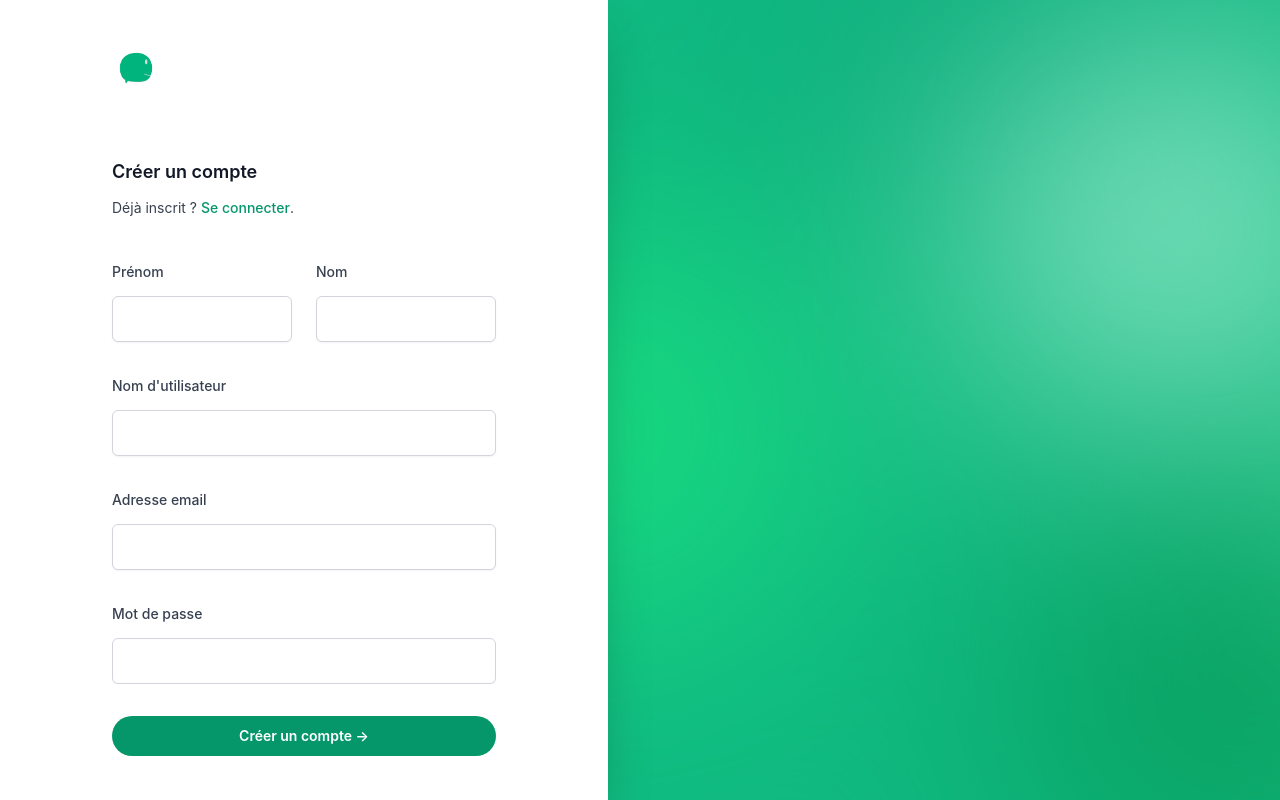
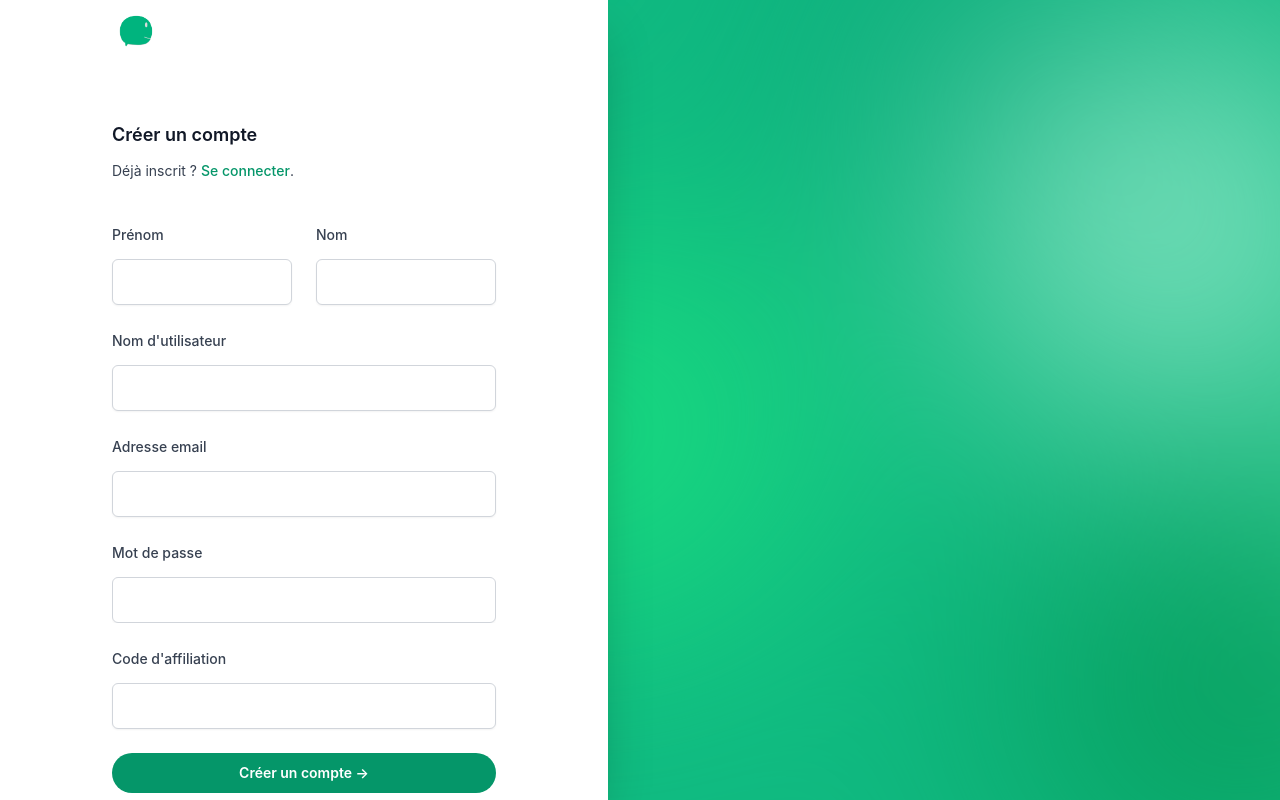
Before and after one commit to baramex/chatblast-website, a React (Create React App) app: page /register in a window 1280 px wide. Built offline with nearby package versions, Linux system fonts and the light colour scheme.

Commit message:
no entries invoices + referral code: checkout + register

```diff
--- a/src/components/Dashboard/InvoiceTab.jsx
+++ b/src/components/Dashboard/InvoiceTab.jsx
@@ -48,6 +48,7 @@ export default function InvoiceTab({ data, setData, addAlert }) {
                             </td>
                         </tr>
                     ))}
+                    {data.invoices?.length === 0 && <tr><td colSpan="5" className="py-4 px-3 text-center text-gray-600 text-sm">Aucune facture pour le moment.</td></tr>}
                 </tbody>
             </table>
         </div>
--- a/src/components/Misc/Checkout.jsx
+++ b/src/components/Misc/Checkout.jsx
@@ -156,7 +156,7 @@ export default function CheckoutModal({ open, user, data, setData, addAlert, def
                 <div className="fixed inset-0 bg-gray-700 bg-opacity-75 backdrop-blur-sm transition-opacity" />
             </Transition.Child>
 
-            <div className="fixed inset-0 z-10 overflow-y-auto">
+            <div className="fixed inset-0 overflow-y-auto">
                 <div className="flex min-h-full items-end justify-center p-4 text-center sm:items-center sm:p-0">
                     <Transition.Child
                         as={Fragment}
@@ -176,7 +176,7 @@ export default function CheckoutModal({ open, user, data, setData, addAlert, def
                                 <div className="mt-4 grid grid-cols-1 gap-y-6 sm:grid-cols-2 md:grid-cols-4 sm:gap-x-4">
                                     {plans.map((p) => <RadioOption key={p.id} plan={p} firstSubscription={firstSubscription} />)}
                                 </div>
-                                {firstSubscription && <p className="text-xs text-gray-600 mt-2 ml-1">Période d'essaie <u>sans engagement</u> et uniquement pour la première commande.</p>}
+                                <p className="text-xs text-gray-600 mt-2 ml-1">Période d'essaie {firstSubscription && <><u>sans engagement</u> et</>} uniquement pour la première commande.</p>
 
                                 {plan?.id !== "custom" && <div className="flex flex-wrap gap-5 items-center mt-6">
                                     <div className="ml-1 text-sm">
@@ -222,16 +222,28 @@ export default function CheckoutModal({ open, user, data, setData, addAlert, def
                                             <dd>{formatDate(Date.now() + (plan?.badge ? 1000 * 60 * 60 * 24 * 7 : 0))}</dd>
                                         </div>
                                     </dl>
-                                    {firstSubscription &&
-                                        <div className="px-2 mt-4 flex items-center gap-6">
-                                            <label htmlFor="referral-code" className="block text-sm font-medium text-gray-700">
-                                                Code de parrainage
+                                    <div className="grid grid-cols-1 sm:grid-cols-2 mt-7 gap-8">
+                                        {firstSubscription &&
+                                            <div className="px-2 lg:flex items-center gap-6">
+                                                <label htmlFor="referralCode" className="block mb-3 lg:mb-0 text-sm font-medium text-gray-700">
+                                                    Code d'affiliation
+                                                </label>
+                                                <TextField
+                                                    id="referralCode"
+                                                    disabled={user?.referralCode}
+                                                    defaultValue={user?.referralCode}
+                                                />
+                                            </div>
+                                        }
+                                        <div className="px-2 lg:flex items-center gap-6">
+                                            <label htmlFor="coupon" className="block mb-3 lg:mb-0 text-sm font-medium text-gray-700">
+                                                Code promo
                                             </label>
                                             <TextField
-                                                id="referralCode"
+                                                id="coupon"
                                             />
                                         </div>
-                                    }
+                                    </div>
                                 </div>
                                 <form className="flex flex-col gap-1 items-center mt-8" onSubmit={e => handleSubmit(e, plan, modulesChecked, additionalSites, addAlert)}>
                                     <Button
--- a/src/components/Misc/Fields.jsx
+++ b/src/components/Misc/Fields.jsx
@@ -5,7 +5,7 @@ import { useEffect, useState } from 'react';
 import Tooltip from './Tooltip';
 
 const formClasses =
-    'block w-full bg-white [[changed_&]]:border-blue-400 focus:[[changed_&]]:border-blue-500 [&:not([empty])]:invalid:border-red-500 [&:not([empty])]:invalid:focus:border-red-600 appearance-none shadow-sm rounded-md border border-gray-300 px-3 py-2.5 text-gray-900 placeholder-gray-400 focus:border-emerald-500 focus:outline-none focus:ring-0 sm:text-sm'
+    'block w-full bg-white [[changed_&]]:border-blue-400 focus:[[changed_&]]:border-blue-500 [&:not([empty])]:invalid:border-red-500 [&:not([empty])]:invalid:focus:border-red-600 disabled:cursor-not-allowed disabled:bg-gray-50 disabled:text-gray-500 appearance-none shadow-sm rounded-md border border-gray-300 px-3 py-2.5 text-gray-900 placeholder-gray-400 focus:border-emerald-500 focus:outline-none focus:ring-0 sm:text-sm'
 
 export function Label({ id, children, optinal, tooltip }) {
     return (
--- a/src/components/Register/index.jsx
+++ b/src/components/Register/index.jsx
@@ -3,7 +3,7 @@ import { Button } from '../Misc/Button'
 import { TextField } from '../Misc/Fields'
 import logo from '../../images/logo.png'
 import { Link, useHistory } from 'react-router-dom'
-import { fieldPattern, getPasswordErrors, handleFieldInput, handleLastnameInput, handleNameInput, isPassword, lastnamePattern, namePattern, passwordPattern } from '../../lib/utils/regex'
+import { fieldPattern, getPasswordErrors, handleFieldInput, handleLastnameInput, handleNameInput, isPassword, lastnamePattern, namePattern, passwordPattern, referralCodePattern } from '../../lib/utils/regex'
 import { AlertError } from '../Misc/Alerts'
 import { useEffect, useState } from 'react'
 import { registerUser } from '../../lib/service/authentification'
@@ -44,7 +44,7 @@ export default function Register({ user, setUser }) {
                 </div>
                 <form
                     onSubmit={e => handleRegister(e, setError, setUser, redirect, history)}
-                    className="mt-10 grid grid-cols-1 gap-y-8 gap-x-6 sm:grid-cols-2"
+                    className="mt-10 grid grid-cols-1 gap-y-6 gap-x-6 sm:grid-cols-2"
                 >
                     <TextField
                         label="Prénom"
@@ -99,11 +99,20 @@ export default function Register({ user, setUser }) {
                         name="password"
                         type="password"
                         autoComplete="new-password"
-                        onChange={(e) => handlePasswordChange(e, setError)}
+                        onInput={(e) => handlePasswordInput(e, setError)}
                         maxLength="32"
                         minLength="6"
                         pattern={passwordPattern}
                         required
+                    />
+                    <TextField
+                        className="col-span-full"
+                        label="Code d'affiliation"
+                        id="referralCode"
+                        name="referralCode"
+                        maxLength="12"
+                        minLength="12"
+                        pattern={referralCodePattern}
                     />
                     {error && <AlertError className="col-span-full" title={typeof error == "string" ? error : error[0]} list={Array.isArray(error) ? error.slice(1) : undefined} canClose={typeof error == "string"} onClose={() => setError(null)} />}
                     <div className="col-span-full">
@@ -124,7 +133,7 @@ export default function Register({ user, setUser }) {
     )
 }
 
-function handlePasswordChange(e, setError) {
+function handlePasswordInput(e, setError) {
     const errors = getPasswordErrors(e.target.value);
 
     if (errors.length == 0) return setError(null);
@@ -142,11 +151,12 @@ async function handleRegister(e, setError, setUser, redirect, history) {
     const username = e.target.username.value.trim();
     const email = e.target.email.value.trim();
     const password = e.target.password.value.trim();
+    const referralCode = e.target.referralCode.value.trim();
 
     if (!isPassword(password)) return;
 
     try {
-        const user = await registerUser(email, firstname, lastname, username, password);
+        const user = await registerUser(email, firstname, lastname, username, password, null, referralCode);
         setError(null);
         setUser(user);
 
--- a/src/lib/service/authentification.js
+++ b/src/lib/service/authentification.js
@@ -11,8 +11,8 @@ export function loginUser(username, password) {
     return api("/login", "post", { username, password });
 }
 
-export async function registerUser(email, firstname, lastname, username, password, avatar) {
-    const res = await api("/profile", "post", { username, password, email, firstname, lastname });
+export async function registerUser(email, firstname, lastname, username, password, avatar, referralCode) {
+    const res = await api("/profile", "post", { username, password, email, firstname, lastname, referralCode });
 
     if (avatar) {
         await uploadAvatar(avatar);
--- a/src/lib/utils/regex.js
+++ b/src/lib/utils/regex.js
@@ -12,6 +12,7 @@ export const integrationNamePattern = "^[a-z-0-9]{2,32}$";
 export const domainPattern = "^([a-z0-9][a-z0-9-]{1,61}[a-z0-9]\\.)+[a-z]{2,24}(:[0-9]{2,5})?$";
 export const urlPattern = "https://(?!\\.)(\\.?(?!-)([a-z]|-|[0-9])*(?<!(-|\\.)))+\\.([a-z]){2,24}(/[a-z0-9-!\"$'()*+,:;<=>@\\[\\]^_`{\\|}~\\.]*)*";
 export const keyPattern = "^[a-zA-Z-]{1,64}$";
+export const referralCodePattern = "^[a-z0-9]{12}$";
 
 export function isName(name) {
     return /^[A-ZÀ-ÿ][a-zà-ÿ]{1,31}$/.test(name);
```
